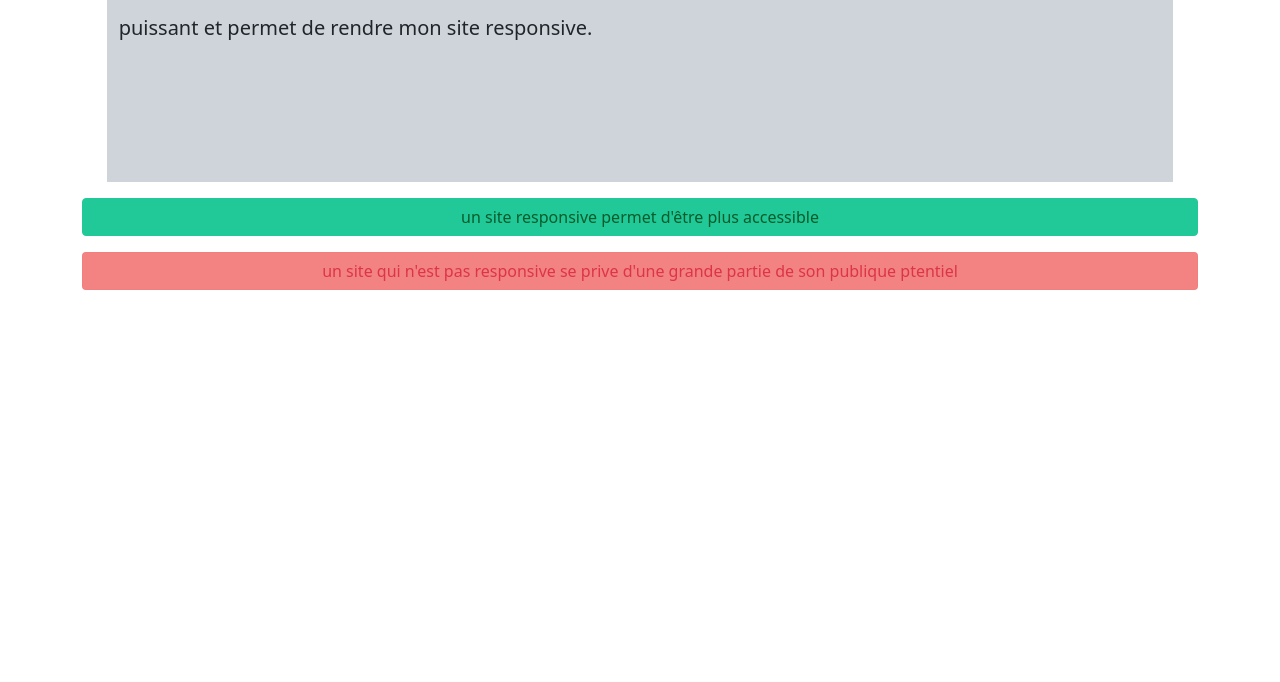
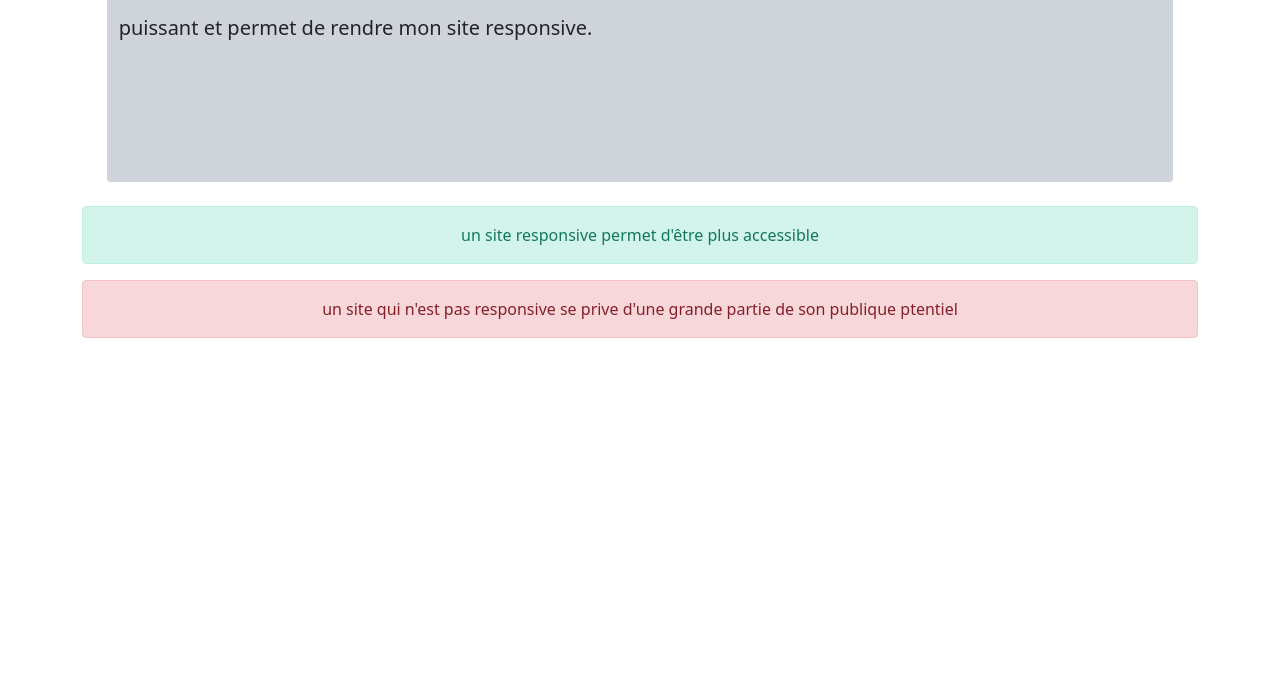
Before and after one commit to FAITH-ORAN/exo-bootstrap, a plain HTML site: page index2.html in a window 1280 px wide. Shown: the part 118-800 px from the top of the page. Drawn offline with Linux system fonts and the light colour scheme.

Commit message:
ajout de modification

```diff
--- a/index2.html
+++ b/index2.html
@@ -8,7 +8,7 @@
         </head>
         <body>
             <div class=" d-grid gap-3">
-            <div class=" container bg-secondary col-md-10 d-flex b-12" style="height: 300px;" >
+            <div class=" container bg-secondary col-md-10 rounded" style="height: 300px;" >
             <div class="jumbotron  ">
 
                 <h1 class="display-3">Bonjour!</h1>
@@ -16,16 +16,16 @@
                 <p class="lead">puissant et permet de rendre mon site responsive.</p>
               </div>
               </div>
+              <div class= "container">
+               <div class="alert alert-success  text-center mt-2" role="alert">
+                        un site responsive permet d'être plus accessible
+                </div>
 
+                 <div class="alert alert-danger text-center" role="alert">
+                        un site qui n'est pas  responsive se prive d'une grande partie  de son publique ptentiel
+                 </div>
+                </div>
 
-            <div class="container">
-                <div class="row">
-                    <div class="d-grid gap-3">
-                        <button class="btn btn-success text-boot" type="button">un site responsive permet d'être plus accessible</button>
-                        <button class="btn btn-style text-danger" type="button">un site qui n'est pas  responsive se prive d'une grande partie  de son publique ptentiel</button>
-                      </div>
-
-
-                </div><!--fin row-->
+             </div><!--fin row-->
             </div>
-            </div>
+        </div>
```
